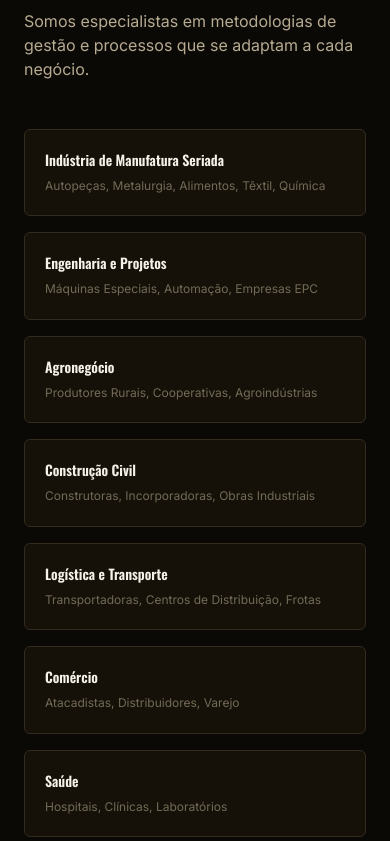
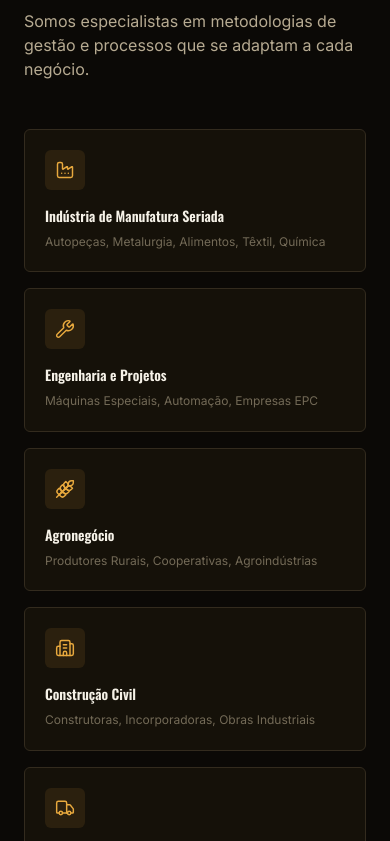
Before and after one commit to O-Carvalho/Versak, a Next.js app: page / in a window 390 px wide. Shown: the part 4443-5284 px from the top of the page. Built offline with nearby package versions, Linux system fonts and the light colour scheme.

Commit message:
feat: add themed icons and bento layout to Mercados section

```diff
--- a/components/sections/mercados.tsx
+++ b/components/sections/mercados.tsx
@@ -1,7 +1,33 @@
+import type { LucideIcon } from "lucide-react"
+import {
+  Briefcase,
+  Building2,
+  Cpu,
+  Factory,
+  HeartPulse,
+  ShoppingCart,
+  Truck,
+  Wheat,
+  Wrench,
+} from "lucide-react"
 import { Container } from "@/components/ui/container"
 import { SectionHeading } from "@/components/ui/section-heading"
 import { Reveal } from "@/components/ui/reveal"
+import { GlowCard } from "@/components/ui/glow-card"
+import { IconBadge } from "@/components/ui/icon-badge"
 import { mercados } from "@/content/home"
+
+const ICONES: Record<string, LucideIcon> = {
+  "Indústria de Manufatura Seriada": Factory,
+  "Engenharia e Projetos": Wrench,
+  "Agronegócio": Wheat,
+  "Construção Civil": Building2,
+  "Logística e Transporte": Truck,
+  "Comércio": ShoppingCart,
+  "Saúde": HeartPulse,
+  "Serviços": Briefcase,
+  "Tecnologia": Cpu,
+}
 
 export function Mercados() {
   return (
@@ -11,15 +37,26 @@ export function Mercados() {
           <SectionHeading eyebrow={mercados.eyebrow} titulo={mercados.titulo} subtitulo={mercados.subtitulo} />
         </Reveal>
 
-        <div className="mt-12 grid gap-4 sm:grid-cols-2 lg:grid-cols-3">
-          {mercados.grupos.map((grupo, i) => (
-            <Reveal key={grupo.nome} delay={i * 0.05}>
-              <div className="h-full rounded-md border border-line bg-panel p-5 transition-colors hover:border-gold-dim">
-                <p className="font-display text-sm font-semibold text-text">{grupo.nome}</p>
-                <p className="mt-1.5 text-xs leading-relaxed text-text-dim">{grupo.segmentos}</p>
-              </div>
-            </Reveal>
-          ))}
+        <div className="mt-12 grid gap-4 sm:grid-cols-2 lg:grid-cols-3 [&>*:nth-child(1)]:lg:col-span-2 [&>*:nth-child(9)]:lg:col-span-2">
+          {mercados.grupos.map((grupo, i) => {
+            // `noUncheckedIndexedAccess` makes this lookup type as `LucideIcon | undefined`;
+            // all 9 `mercados.grupos` names above exist as ICONES keys, so the fallback
+            // path is unreachable in practice.
+            const Icon = ICONES[grupo.nome] as LucideIcon
+            const linha = Math.floor(i / 3)
+            return (
+              <Reveal key={grupo.nome} delay={linha * 0.1 + (i % 3) * 0.05}>
+                <GlowCard className="group h-full p-5">
+                  <IconBadge
+                    icon={Icon}
+                    className="transition-all duration-300 group-hover:scale-110 group-hover:-rotate-6 group-hover:bg-gold/20"
+                  />
+                  <p className="mt-4 font-display text-sm font-semibold text-text">{grupo.nome}</p>
+                  <p className="mt-1.5 text-xs leading-relaxed text-text-dim">{grupo.segmentos}</p>
+                </GlowCard>
+              </Reveal>
+            )
+          })}
         </div>
       </Container>
     </section>
```
